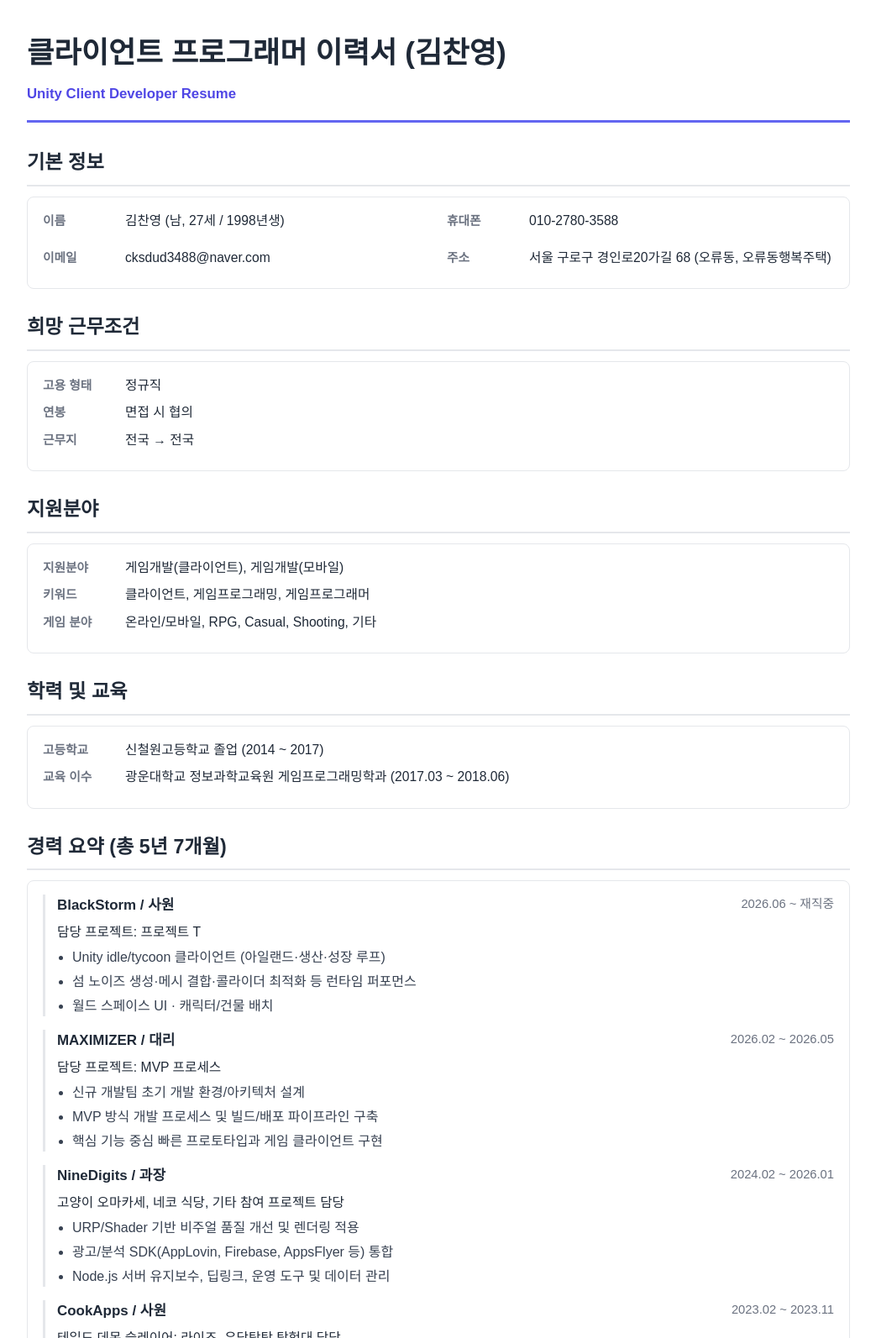
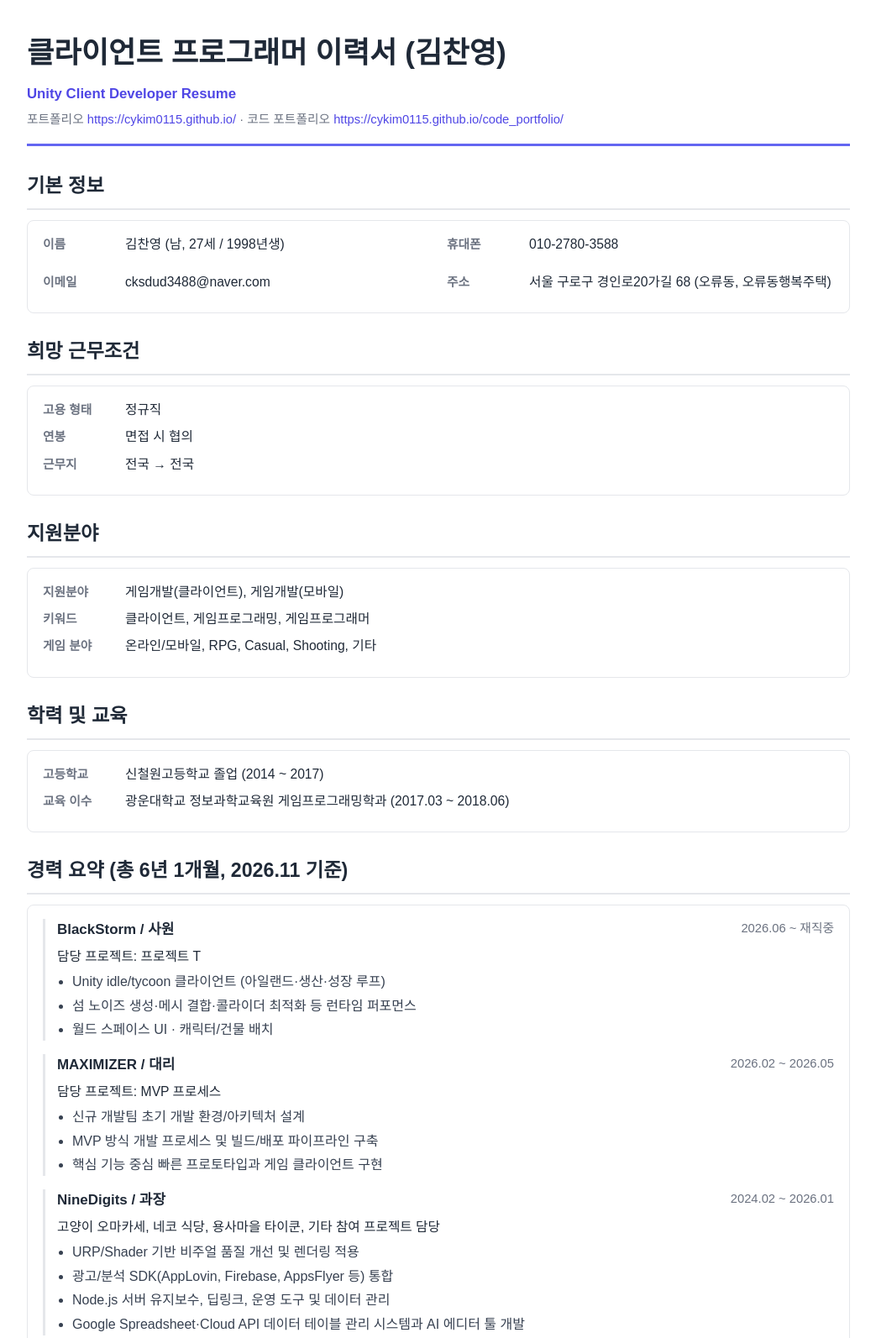
Before and after one commit to cyKim0115/cyKim0115.github.io, a website: page 이력서.html in a window 1280 px wide. Shown: the top 1593 px of the page at 84% size, without its empty margins (118-1161 px from the left). Drawn offline with Linux system fonts and the light colour scheme.

Commit message:
문서 - 이력서·경력기술서 표기 정정과 PDF 재생성
Co-Authored-By: Claude Opus 5.5 <noreply@anthropic.com>

```diff
--- a/이력서.html
+++ b/이력서.html
@@ -4,6 +4,7 @@
     <meta charset="UTF-8">
     <meta name="viewport" content="width=device-width, initial-scale=1.0">
     <title>클라이언트 프로그래머 이력서 (김찬영)</title>
+    <link rel="icon" href="favicon.svg" type="image/svg+xml">
     <style>
         * {
             margin: 0;
@@ -41,6 +42,23 @@
             color: #4f46e5;
             font-size: 1.05em;
             font-weight: 600;
+        }
+
+        .header .doc-links {
+            margin-top: 6px;
+            color: #6b7280;
+            font-size: 0.92em;
+            font-weight: 500;
+            overflow-wrap: anywhere;
+        }
+
+        .doc-links a {
+            color: #4f46e5;
+            text-decoration: none;
+        }
+
+        .doc-links a:hover {
+            text-decoration: underline;
         }
 
         .section {
@@ -179,6 +197,7 @@
         <header class="header">
             <h1>클라이언트 프로그래머 이력서 (김찬영)</h1>
             <p>Unity Client Developer Resume</p>
+            <p class="doc-links">포트폴리오 <a href="https://cykim0115.github.io/" target="_blank" rel="noopener noreferrer">https://cykim0115.github.io/</a> · 코드 포트폴리오 <a href="https://cykim0115.github.io/code_portfolio/" target="_blank" rel="noopener noreferrer">https://cykim0115.github.io/code_portfolio/</a></p>
         </header>
 
         <section class="section">
@@ -220,7 +239,7 @@
         </section>
 
         <section class="section">
-            <h2 class="section-title">경력 요약 (총 5년 7개월)</h2>
+            <h2 class="section-title">경력 요약 (총 6년 1개월, 2026.11 기준)</h2>
             <div class="card">
                 <div class="career-item">
                     <div class="career-head">
@@ -253,11 +272,12 @@
                         <div class="company">NineDigits / 과장</div>
                         <div class="period">2024.02 ~ 2026.01</div>
                     </div>
-                    <div class="value">고양이 오마카세, 네코 식당, 기타 참여 프로젝트 담당</div>
+                    <div class="value">고양이 오마카세, 네코 식당, 용사마을 타이쿤, 기타 참여 프로젝트 담당</div>
                     <ul>
                         <li>URP/Shader 기반 비주얼 품질 개선 및 렌더링 적용</li>
                         <li>광고/분석 SDK(AppLovin, Firebase, AppsFlyer 등) 통합</li>
                         <li>Node.js 서버 유지보수, 딥링크, 운영 도구 및 데이터 관리</li>
+                        <li>Google Spreadsheet·Cloud API 데이터 테이블 관리 시스템과 AI 에디터 툴 개발</li>
                     </ul>
                 </div>
 
```
Also changed, not shown: 경력기술서.html (+21 -3 lines), 자기소개서.html (+18 -0 lines), 4 other files.
